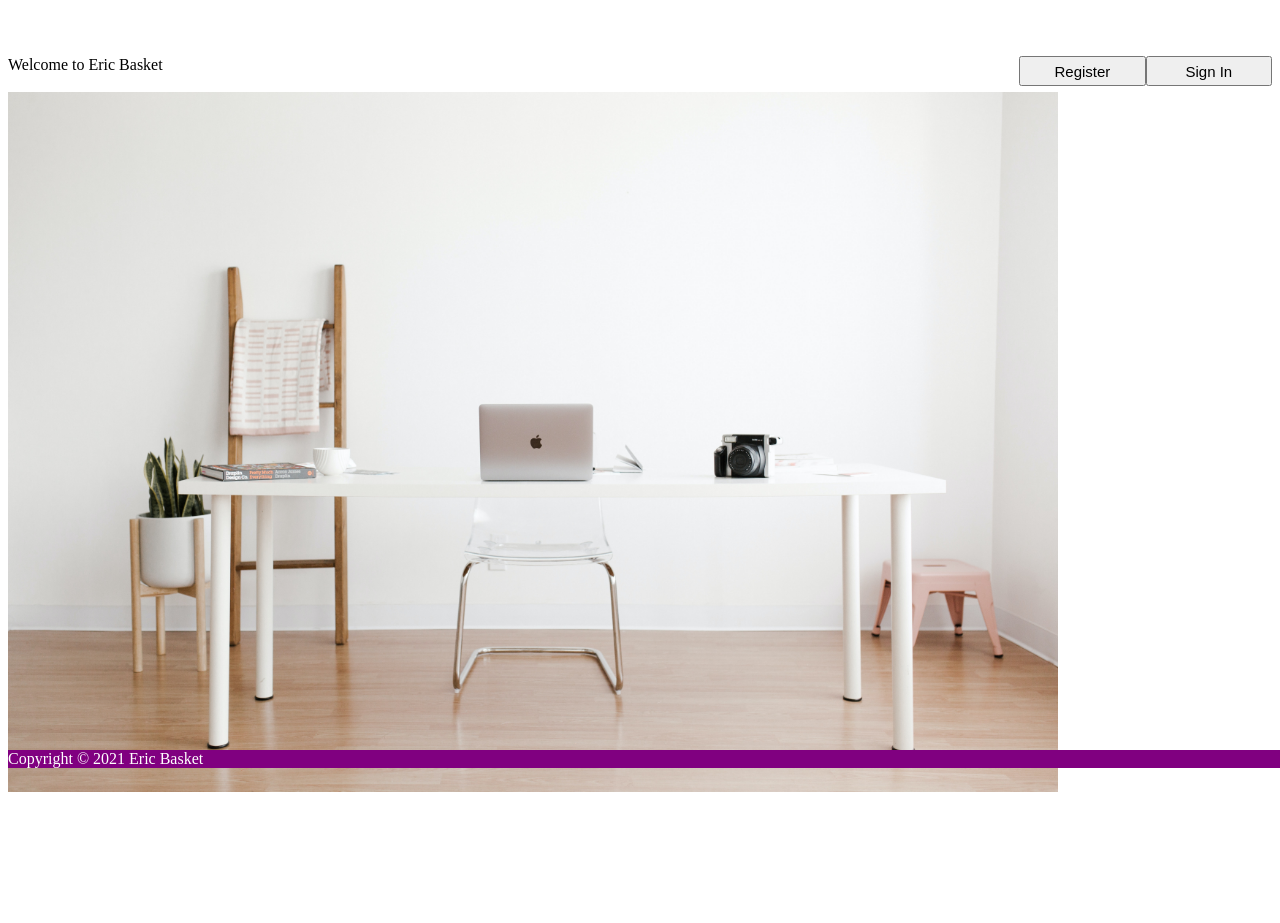
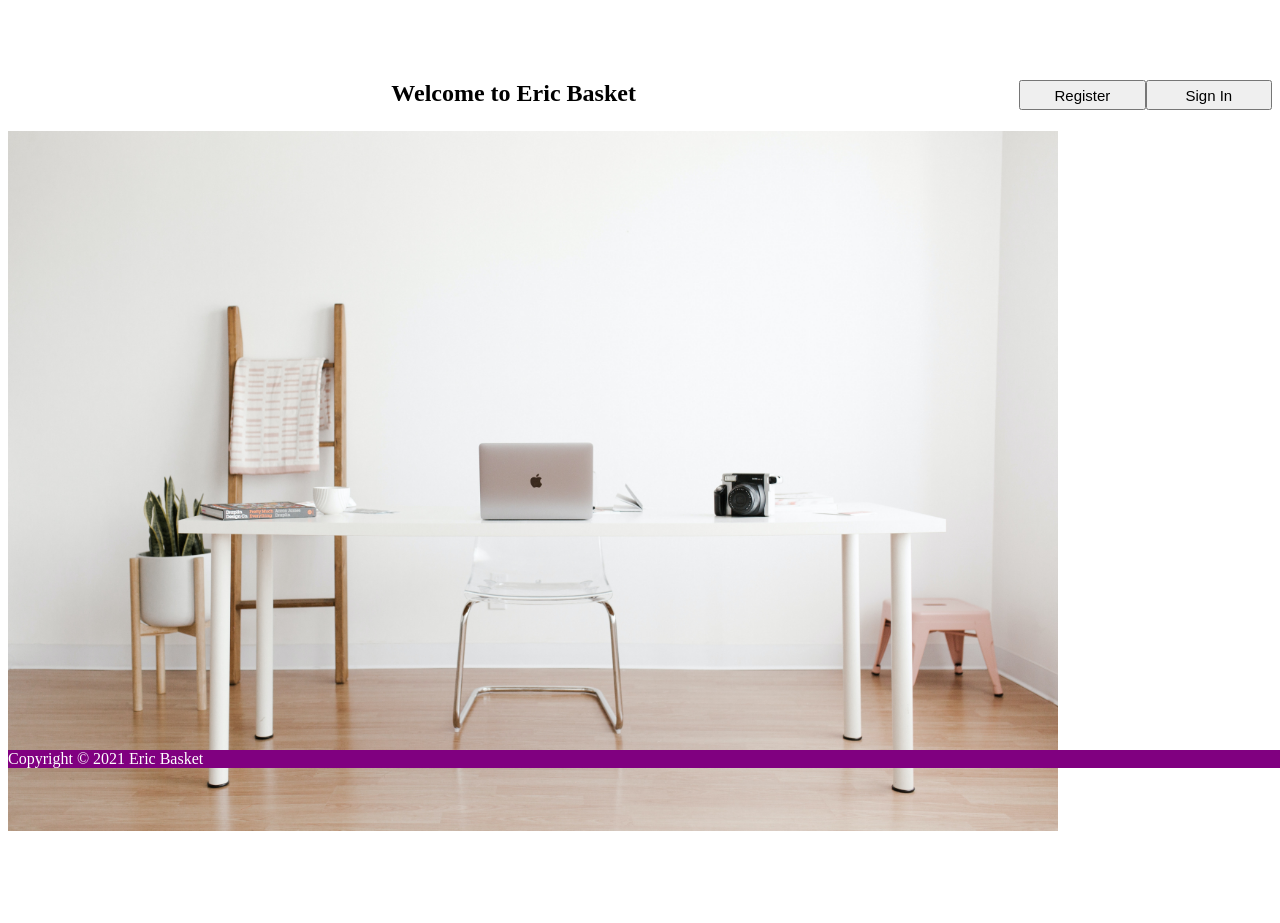
Before and after one commit to liberbell/dj04, a Django app: page / in a window 1280 px wide. Shown: the part 32-955 px from the top of the page. Before the commit the page ends 824 px from the top, so only its background shows below. Run offline with Django 3.2, Linux system fonts and the light colour scheme.

Commit message:
homepage9

```diff
--- a/firstProject/project_app1/templates/homepage.html
+++ b/firstProject/project_app1/templates/homepage.html
@@ -16,7 +16,9 @@
     <form method="get" action="register">
         <button type="submit" style="float: right; width: 10%; height: 30px; font-size: 15px;">Register</button>
     </form>
-        Welcome to Eric Basket<br><br>
+    <h2>
+        <p style="text-align:center;">Welcome to Eric Basket</p>
+    </h2>
         <img src="/static/background.jpg" width="1050" height="700" style="text-align:center;">
     {% endblock content %}
 </body>
```
